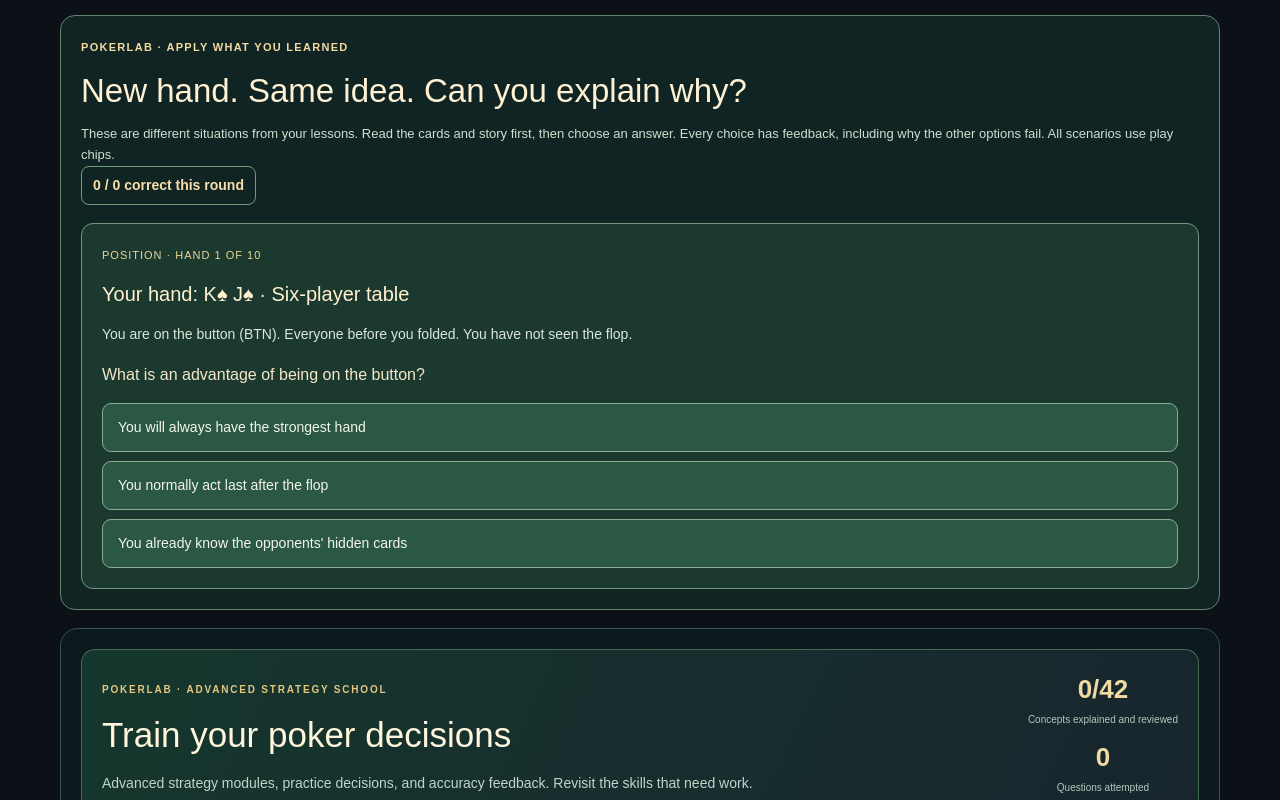
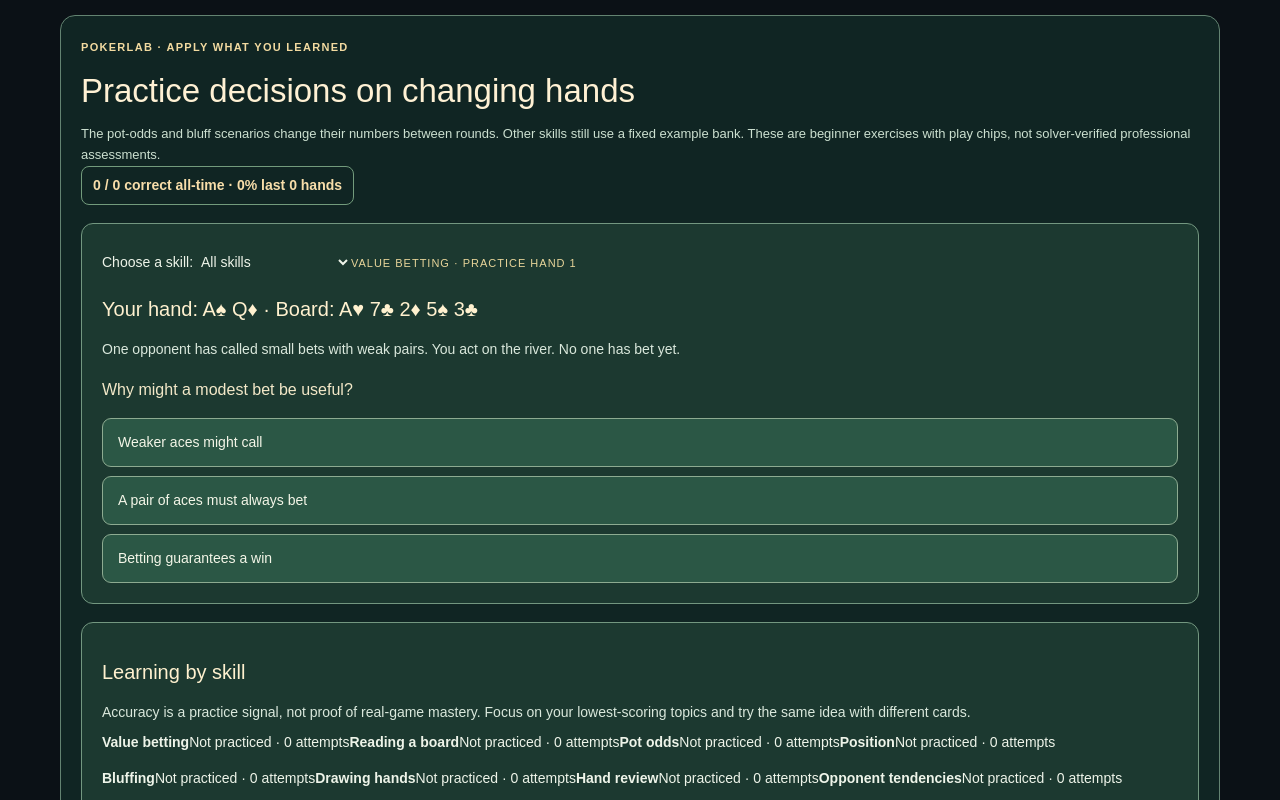
Before and after one commit to vendoraise-lang/Poker-software, a Next.js app: page /academy in a window 1280 px wide. Shown: the part 10880-11680 px from the top of the page. Built offline with nearby package versions, Linux system fonts and the light colour scheme.

Commit message:
Add changing numerical poker decisions and persistent per-skill practice analytics

```diff
--- a/components/TransferPractice.tsx
+++ b/components/TransferPractice.tsx
@@ -1,5 +1,5 @@
 "use client";
-import {useState} from "react";
+import {useEffect,useState} from "react";
 type Spot={topic:string;cards:string;story:string;question:string;options:[string,string,string];correct:number;reason:string};
 const spots:Spot[]=[
 {topic:"Value betting",cards:"Your hand: A♠ Q♦ · Board: A♥ 7♣ 2♦ 5♠ 3♣",story:"One opponent has called small bets with weak pairs. You act on the river. No one has bet yet.",question:"Why might a modest bet be useful?",options:["Weaker aces might call","A pair of aces must always bet","Betting guarantees a win"],correct:0,reason:"You have top pair with a queen kicker. A weaker ace such as A-9 may call. Value betting means trying to be paid by worse hands. You can still lose to stronger hands."},
@@ -13,16 +13,42 @@ const spots:Spot[]=[
 {topic:"Turn decisions",cards:"Your hand: A♠ J♦ · Board: A♣ 7♥ 2♦ 9♥",story:"You have a pair of aces. Your opponent called your flop bet. A second heart arrives on the turn.",question:"What changed on the turn?",options:["No new hand became possible","Some heart draws became possible","Every player now has a flush"],correct:1,reason:"Two hearts on the board can create a flush draw for someone holding two hearts. It does not yet make a flush, which needs five same-suit cards."},
 {topic:"Hand selection",cards:"Your hand: A♠ 5♦ · Six-player table",story:"You act first before the flop. Several players still have to make decisions.",question:"What should influence whether you raise?",options:["Only that you have an ace","Your position and the hands players behind may hold","Whether you lost the last hand"],correct:1,reason:"A-5 offsuit can be difficult to play from early position. Position and opponents' possible hands matter; one ace does not make a hand automatically profitable."}
 ];
+type Result={topic:string;correct:boolean;at:number};
+const saveKey="pokerlab-transfer-history-v2";
+const topics=[...new Set(spots.map(s=>s.topic))];
+function createSpot(index:number):Spot{
+ const base=spots[index%spots.length];
+ if(base.topic==="Pot odds"){
+  const pot=[80,100,120,160,200,240][Math.floor(index/spots.length)%6];
+  const bet=pot/2, required=25, equity=[18,30,20,38,24,35][Math.floor(index/spots.length)%6];
+  const good=equity>=required;
+  return {...base,cards:`Pot before bet: ${pot} chips · Opponent bets: ${bet} chips`,story:`It is the river. Calling costs ${bet} chips. The final pot after calling is ${pot+bet*2} chips. Assume you win ${equity}% of the time.`,question:"In this simplified, no-fee example, should you call?",options:["Call: the estimated win chance covers the cost","Fold: the estimated win chance is too low","Call: a call always wins some chips"],correct:good?0:1,reason:`You pay ${bet} to contest ${pot+bet*2}, so you need ${required}% equity. Your estimate is ${equity}%. ${good?"That is above the required percentage, making the call profitable on average.":"That is below the required percentage, so folding loses fewer chips on average."} This assumes an accurate estimate and no fees.`};
+ }
+ if(base.topic==="Bluffing"){
+  const pot=[80,100,120,160,200,240][Math.floor(index/spots.length)%6];
+  const bet=pot,fold=[35,55,30,65,45,70][Math.floor(index/spots.length)%6],good=fold>50;
+  return {...base,cards:`Pot: ${pot} chips · River bluff: ${bet} chips`,story:`Your hand cannot win when called. Your opponent folds approximately ${fold}% of the time.`,question:"Will this pure bluff earn chips on average?",options:["Yes, the opponent folds enough","No, the opponent does not fold enough","Yes, every pot-sized bluff is profitable"],correct:good?0:1,reason:`The bluff risks ${bet} chips to win ${pot}. A pot-sized bluff needs more than 50% folds. Estimated folds: ${fold}%. Per 100 hands, the net is ${((fold*pot-(100-fold)*bet)/100).toFixed(0)} chips per bluff on average.`};
+ }
+ return base;
+}
 export default function TransferPractice(){
- const [round,setRound]=useState(0),[answer,setAnswer]=useState<number|null>(null),[scores,setScores]=useState<Record<number,boolean>>({});
- const [showWhy,setShowWhy]=useState(false);
- const seen=Object.keys(scores).length,right=Object.values(scores).filter(Boolean).length;
- const order=Array.from({length:spots.length},(_,i)=>(i*7+3)%spots.length);
- const currentIndex=order[round%spots.length];
- const current=spots[currentIndex];
+ const [round,setRound]=useState(0),[answer,setAnswer]=useState<number|null>(null);
+ const [history,setHistory]=useState<Result[]>([]),[ready,setReady]=useState(false);
+ const [selectedTopic,setSelectedTopic]=useState("All skills");
+ const [sessionSeed,setSessionSeed]=useState(0);
+ useEffect(()=>{const t=window.setTimeout(()=>{try{const raw=localStorage.getItem(saveKey);if(raw){const v:unknown=JSON.parse(raw);if(Array.isArray(v))setHistory(v.filter((x):x is Result=>!!x&&typeof x==="object"&&typeof x.topic==="string"&&typeof x.correct==="boolean"&&typeof x.at==="number").slice(-500))}}catch{}setReady(true)},0);return()=>window.clearTimeout(t)},[]);
+ useEffect(()=>{if(ready)try{localStorage.setItem(saveKey,JSON.stringify(history))}catch{}},[history,ready]);
+ const eligible=spots.map((s,i)=>({s,i})).filter(({s})=>selectedTopic==="All skills"||s.topic===selectedTopic);
+ const chosen=eligible[(round+sessionSeed)%eligible.length];
+ const current=createSpot(chosen.i+Math.floor((round+sessionSeed)/eligible.length)*spots.length);
+ const seen=history.length,right=history.filter(x=>x.correct).length,recent=history.slice(-20);
+ function submit(i:number){if(answer!==null)return;setAnswer(i);setHistory(h=>[...h,{topic:current.topic,correct:i===current.correct,at:Date.now()}].slice(-500))}
+ function next(){setRound(v=>v+1);setAnswer(null)}
  return <section className="transfer-lab" aria-label="Fresh poker hand practice">
- <div className="transfer-heading"><span>POKERLAB · APPLY WHAT YOU LEARNED</span><h2>New hand. Same idea. Can you explain why?</h2><p>These are different situations from your lessons. Read the cards and story first, then choose an answer. Every choice has feedback, including why the other options fail. All scenarios use play chips.</p><strong>{right} / {seen} correct this round</strong></div>
- <div className="transfer-card"><small>{current.topic.toUpperCase()} · HAND {round%spots.length+1} OF {spots.length}</small><h3>{current.cards}</h3><p>{current.story}</p><h4>{current.question}</h4><div className="transfer-options">{current.options.map((option,i)=><button type="button" key={option} disabled={answer!==null} onClick={()=>{setAnswer(i);setScores(old=>({...old,[currentIndex]:i===current.correct}));setShowWhy(true)}}>{option}</button>)}</div>
- {answer!==null&&showWhy&&<div className="transfer-explanation" role="status"><strong>{answer===current.correct?"Yes — you applied the idea.":"Review this decision."}</strong><p><b>Why:</b> {current.reason}</p><h4>Compare the choices</h4>{current.options.map((o,i)=><p key={o}><b>{i===current.correct?"Best answer":"Not the best answer"}:</b> {o}. {i===current.correct?"This matches the reasoning and situation described.":"This choice ignores an important detail or makes a claim that is not supported by the cards and story."}</p>)}<button type="button" onClick={()=>{setRound(v=>v+1);setAnswer(null);setShowWhy(false);if(round%spots.length===spots.length-1)setScores({})}}>Next unfamiliar hand →</button></div>}
- </div></section>;
+ <div className="transfer-heading"><span>POKERLAB · APPLY WHAT YOU LEARNED</span><h2>Practice decisions on changing hands</h2><p>The pot-odds and bluff scenarios change their numbers between rounds. Other skills still use a fixed example bank. These are beginner exercises with play chips, not solver-verified professional assessments.</p><strong>{right} / {seen} correct all-time · {recent.length?Math.round(recent.filter(x=>x.correct).length/recent.length*100):0}% last {recent.length} hands</strong></div>
+ <div className="transfer-card"><label className="transfer-skill-filter">Choose a skill: <select value={selectedTopic} onChange={e=>{setSelectedTopic(e.target.value);setRound(0);setSessionSeed(v=>v+1);setAnswer(null)}}><option>All skills</option>{topics.map(topic=><option key={topic}>{topic}</option>)}</select></label>
+ <small>{current.topic.toUpperCase()} · PRACTICE HAND {round+1}</small><h3>{current.cards}</h3><p>{current.story}</p><h4>{current.question}</h4><div className="transfer-options">{current.options.map((option,i)=><button type="button" key={option} disabled={answer!==null} onClick={()=>submit(i)}>{option}</button>)}</div>
+ {answer!==null&&<div className="transfer-explanation" role="status"><strong>{answer===current.correct?"Correct — here's why.":"Not quite. Let's work through it."}</strong><p>{current.reason}</p><h4>Compare the answers</h4>{current.options.map((option,i)=><p key={option}><b>{i===current.correct?"Best option":"Other option"}:</b> {option}. {i===current.correct?"It follows the stated hand and assumptions.":"It does not fit the information and assumptions given in this exercise."}</p>)}<button type="button" onClick={next}>Next hand →</button></div>}</div>
+ <div className="transfer-card"><h3>Learning by skill</h3><p>Accuracy is a practice signal, not proof of real-game mastery. Focus on your lowest-scoring topics and try the same idea with different cards.</p><div className="transfer-skill-grid">{topics.map(topic=>{const subset=history.filter(x=>x.topic===topic);return <button key={topic} onClick={()=>{setSelectedTopic(topic);setRound(0);setAnswer(null)}}><b>{topic}</b><span>{subset.length?Math.round(subset.filter(x=>x.correct).length/subset.length*100)+"% correct":"Not practiced"} · {subset.length} attempts</span></button>})}</div></div>
+ </section>;
 }
```
